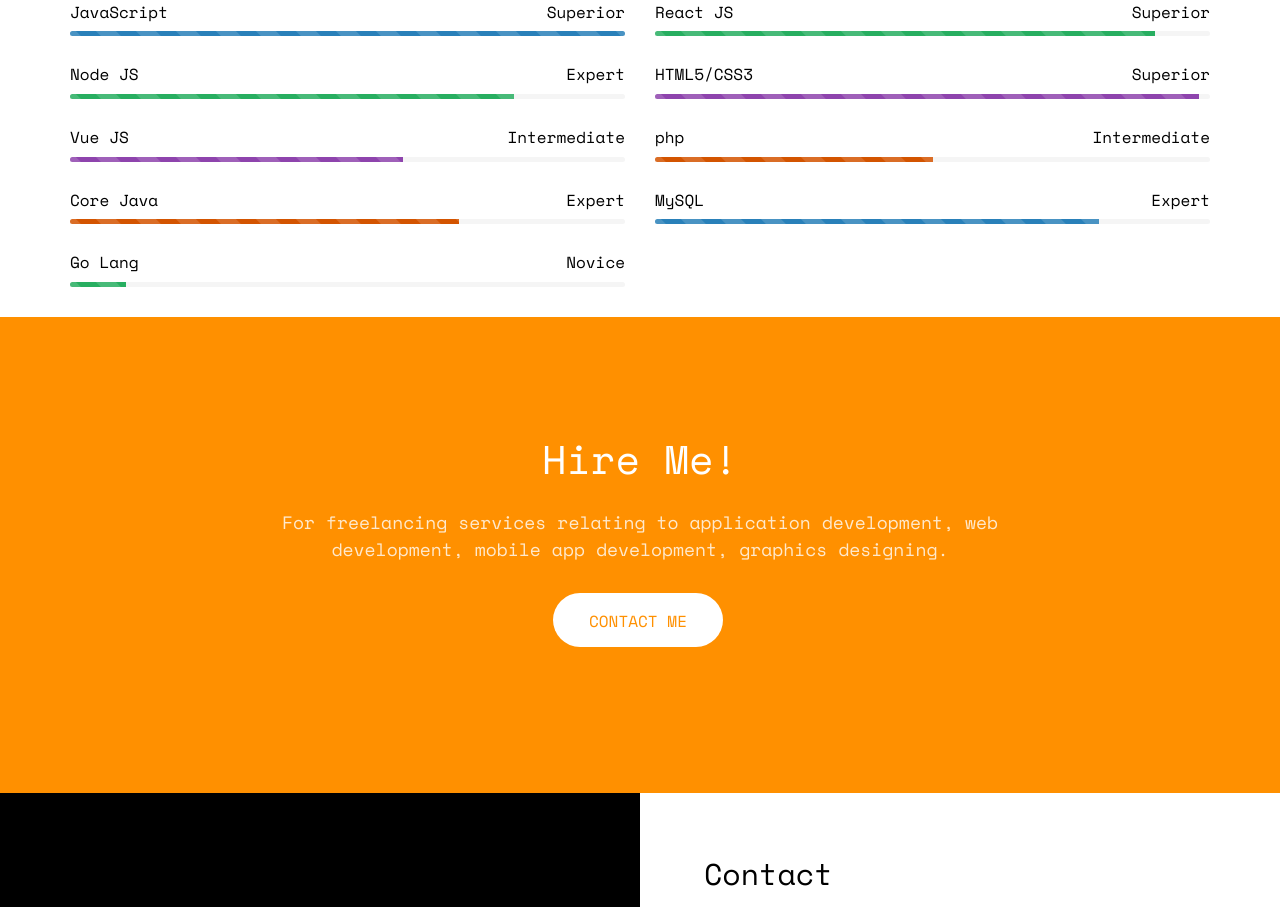
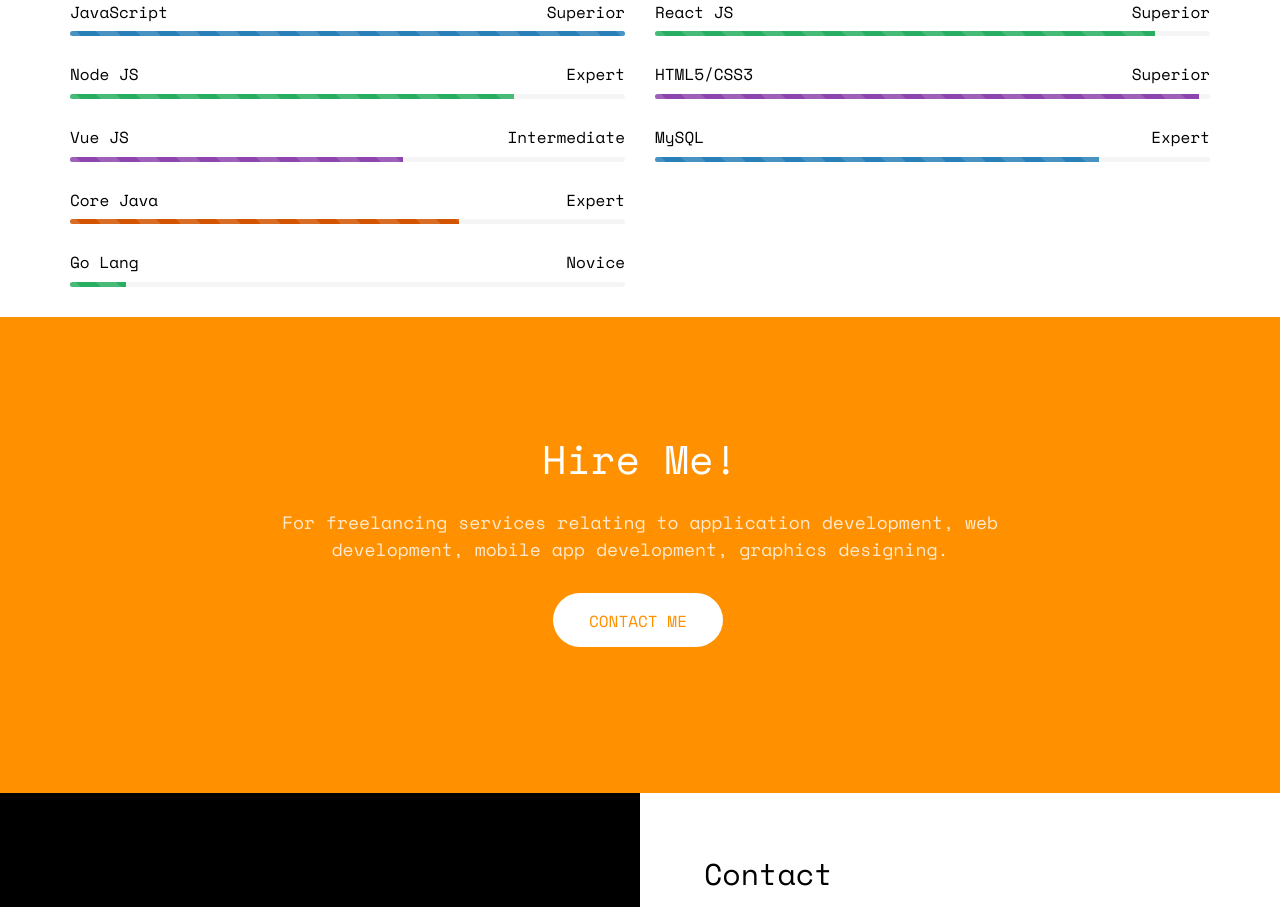
Before and after one commit to ankitboghra/resume, a plain HTML site: page index.html in a window 1280 px wide. Shown: the part 3680-4587 px from the top of the page. Drawn offline with nearby package versions, Linux system fonts and the light colour scheme; some packages are replaced by stand-ins of ours; a script that the page names is missing; files whose address does not match are found by name.

Commit message:
Commenting php temp

```diff
--- a/index.html
+++ b/index.html
@@ -292,14 +292,14 @@
 								</div>
 							</div>
 						</div>
-						<div class="progress-wrap">
+						<!--<div class="progress-wrap">
 							<h3><span class="name-left">php</span><span class="value-right">Intermediate</span></h3>
 							<div class="progress">
 								<div class="progress-bar progress-bar-3 progress-bar-striped active" role="progressbar"
 									aria-valuenow="85" aria-valuemin="0" aria-valuemax="100" style="width:50%">
 								</div>
 							</div>
-						</div>
+						</div>-->
 						<div class="progress-wrap">
 							<h3><span class="name-left">MySQL</span><span class="value-right">Expert</span></h3>
 							<div class="progress">
```
